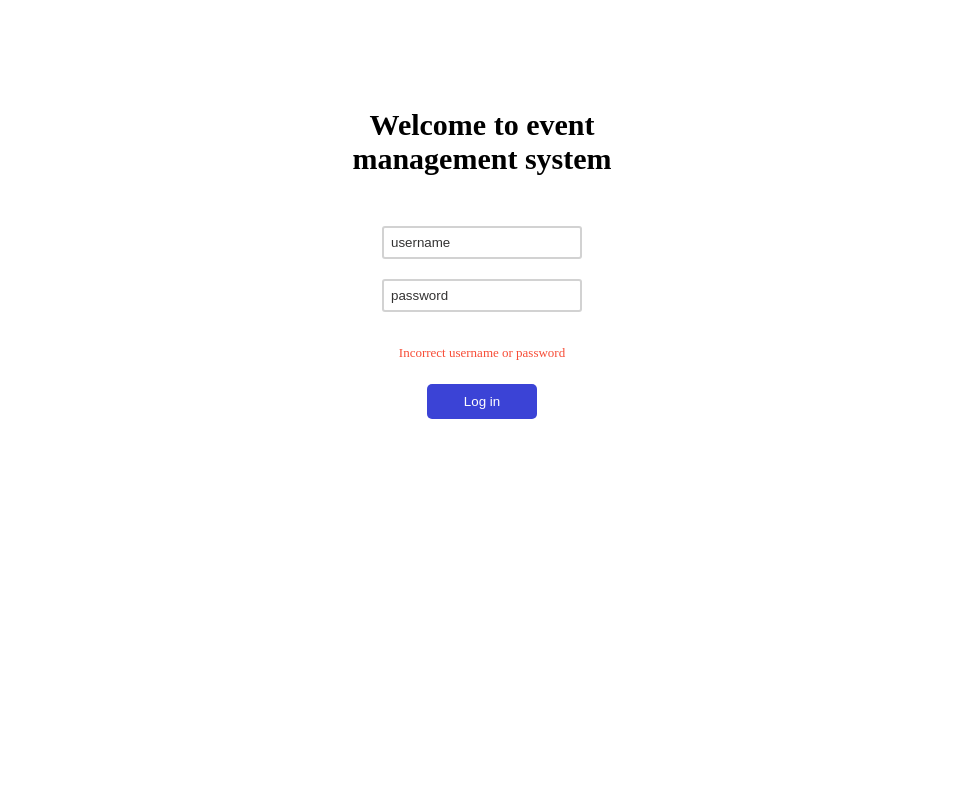
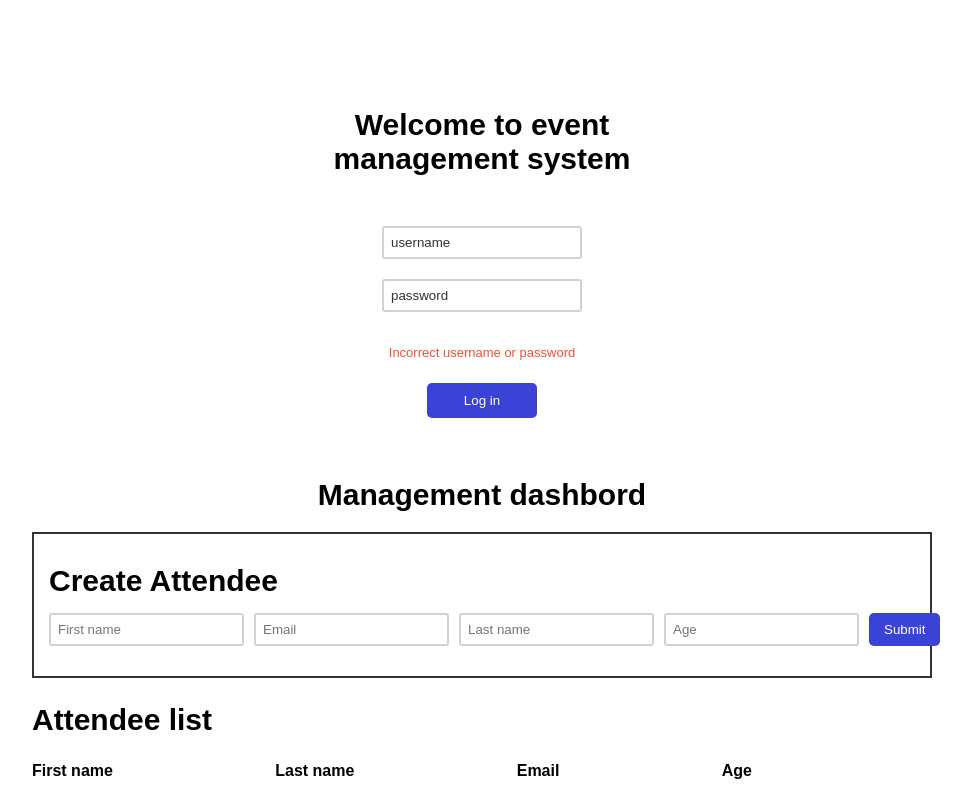
Before and after one commit to mrtfe/event-management-system, a React (Create React App) app in the folder final-task/: page / in a window 1280 px wide. Shown: the whole page, without its empty margins (158-1129 px from the left). Built offline with nearby package versions, Linux system fonts and the light colour scheme.

Commit message:
dashbord implemented, without functionality

```diff
--- a/final-task/src/App.css
+++ b/final-task/src/App.css
@@ -1,38 +1,3 @@
 .App {
-  text-align: center;
+  font-family: sans-serif;
 }
-
-.App-logo {
-  height: 40vmin;
-  pointer-events: none;
-}
-
-@media (prefers-reduced-motion: no-preference) {
-  .App-logo {
-    animation: App-logo-spin infinite 20s linear;
-  }
-}
-
-.App-header {
-  background-color: #282c34;
-  min-height: 100vh;
-  display: flex;
-  flex-direction: column;
-  align-items: center;
-  justify-content: center;
-  font-size: calc(10px + 2vmin);
-  color: white;
-}
-
-.App-link {
-  color: #61dafb;
-}
-
-@keyframes App-logo-spin {
-  from {
-    transform: rotate(0deg);
-  }
-  to {
-    transform: rotate(360deg);
-  }
-}
--- a/final-task/src/App.js
+++ b/final-task/src/App.js
@@ -1,10 +1,12 @@
 import "./App.css";
 import { LoginForm } from "./components/LoginForm";
+import { Dashbord } from "./components/Dashbord";
 
 function App() {
   return (
     <div className="App">
       <LoginForm />
+      <Dashbord />
     </div>
   );
 }
--- /dev/null
+++ b/final-task/src/components/Dashbord.jsx
@@ -0,0 +1,31 @@
+import React from "react";
+import "../styles/dashbord.css";
+
+export function Dashbord() {
+  return (
+    <div className="dashbord-wrapper">
+      <div className="dashbord-header header">Management dashbord</div>
+      <div className="form-container">
+        <div className="form-header header">Create Attendee</div>
+        <form action="submit">
+          <input type="text" placeholder="First name" required />
+          <input type="email" placeholder="Email" required />
+          <input type="text" placeholder="Last name" required />
+          <input type="number" placeholder="Age" required />
+          <button className="submit-btn">Submit</button>
+        </form>
+      </div>
+      <div className="attendees-container">
+        <div className="attendees-header header">Attendee list</div>
+        <div className="attendees-list">
+          <div className="header-row">
+            <div className="header-column">First name</div>
+            <div className="header-column">Last name</div>
+            <div className="header-column">Email</div>
+            <div className="header-column">Age</div>
+          </div>
+        </div>
+      </div>
+    </div>
+  );
+}
--- a/final-task/src/components/LoginForm.jsx
+++ b/final-task/src/components/LoginForm.jsx
@@ -9,7 +9,9 @@ export function LoginForm() {
         <input type="text" placeholder="username" />
         <input type="password" placeholder="password" />
         <p>Incorrect username or password</p>
-        <button type="button">Log in</button>
+        <button className="login-btn" type="button">
+          Log in
+        </button>
       </form>
     </div>
   );
--- /dev/null
+++ b/final-task/src/styles/dashbord.css
@@ -0,0 +1,60 @@
+.dashbord-wrapper {
+  max-width: 900px;
+  display: flex;
+  flex-direction: column;
+  margin: 0 auto;
+}
+
+.header {
+  font-size: 30px;
+  font-weight: 600;
+  margin: 0 auto;
+}
+
+.form-header {
+  margin: 0 auto;
+}
+
+.form-container {
+  margin-top: 20px;
+  border: 2px solid rgba(0, 0, 0, 0.801);
+  padding: 30px 15px;
+}
+
+.form-container form {
+  margin-top: 15px;
+  display: flex;
+  gap: 10px;
+  max-width: 100%;
+}
+
+.form-container form input {
+  padding: 7px;
+  border: 2px solid rgba(128, 128, 128, 0.356);
+  border-radius: 3px;
+}
+
+.submit-btn {
+  padding: 5px 15px;
+  color: white;
+  font-weight: 500;
+  background-color: #3b43d6;
+  border: none;
+  border-radius: 5px;
+}
+
+.attendees-container {
+  max-width: 100%;
+}
+
+.attendees-header {
+  margin: 25px 0;
+}
+
+.header-row {
+  max-width: 80%;
+  display: flex;
+  width: 100%;
+  justify-content: space-between;
+  font-weight: 600;
+}
--- a/final-task/src/styles/loginForm.css
+++ b/final-task/src/styles/loginForm.css
@@ -35,7 +35,7 @@ p {
   font-weight: 500;
 }
 
-button {
+.login-btn {
   margin: 10px 45px;
   padding: 10px 15px;
   color: white;
```
